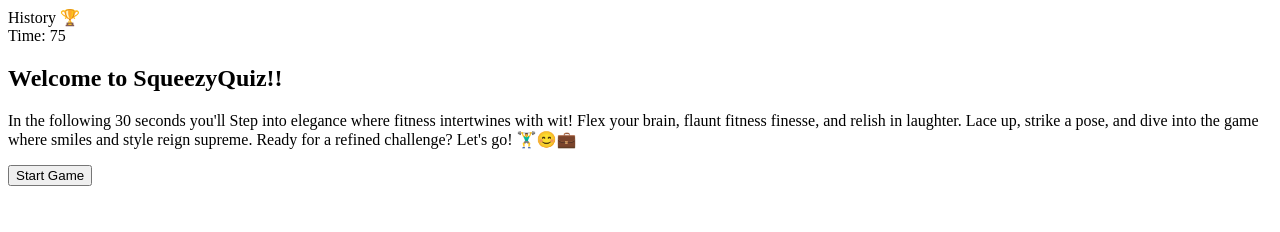
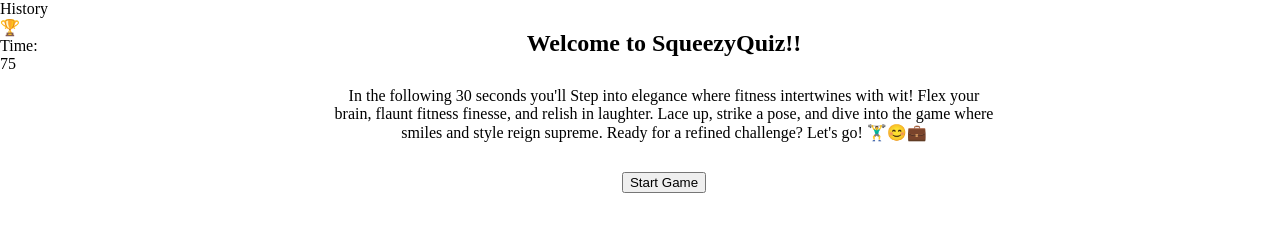
Before and after one commit to danielhe27/SqueezyQuiz, a plain HTML site: page index.html in a window 1280 px wide. Drawn offline with Linux system fonts and the light colour scheme; a web font is replaced by a local one.

Commit message:
some decoration

```diff
--- a/assets/css/style.css
+++ b/assets/css/style.css
@@ -1,3 +1,29 @@
+/* will take 100% of the height */
+html, body{
+  height:100%;
+  margin: 0;
+  display: flex;
+}
+
+/* elements and classes will be centered and wrapped if the screen goes small */
+h1, p,  .controls {
+  text-align: center;
+  flex-wrap: wrap;
+}
+
+
+h1, p{
+  margin: 30px 285px
+}
+
+/* this class it wont display nothing  */
 .hide {
   display: none;
 }
+
+h2{
+  text-align: center;
+  justify-content: flex-end;
+  margin-left: 250px;
+  margin-top: 150px;
+}
```
